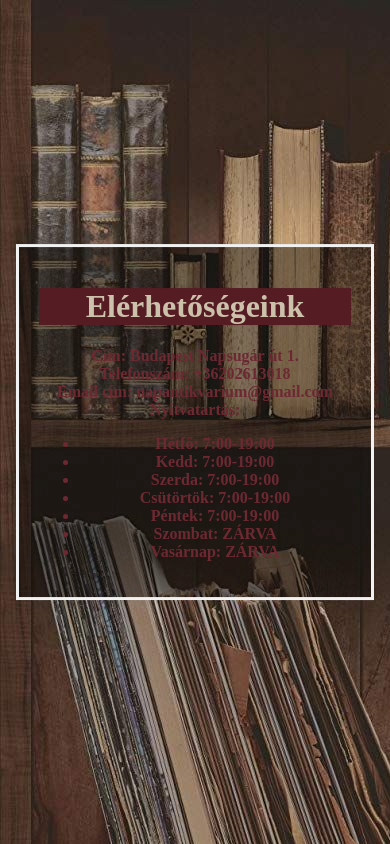
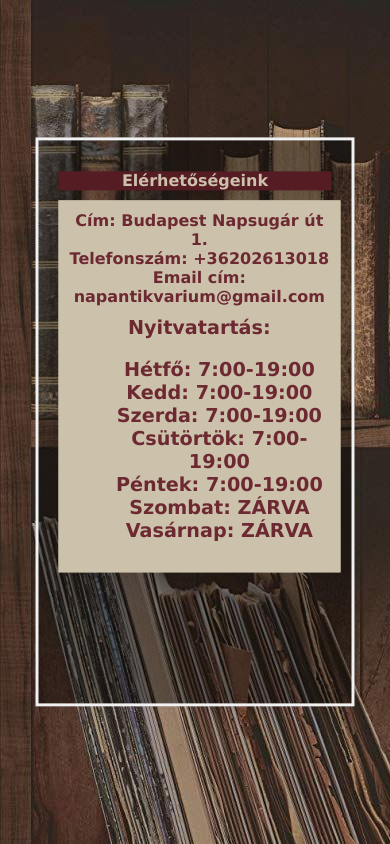
Before and after one commit to borbasb47/antikvariumProjekt, a PHP site: template 1017projekt/views/kapcsolat.html in a window 390 px wide. Run offline with PHP 8.4, Linux system fonts and the light colour scheme; the template is opened without the code that fills it, so the values that code supplies are empty.

Commit message:
Add files via upload

```diff
--- /dev/null
+++ b/1017projekt/public/egyeb.css
@@ -0,0 +1,42 @@
+body{
+    font-family: 'Lucida Sans', 'Lucida Sans Regular', 'Lucida Grande', 'Lucida Sans Unicode', Geneva, Verdana, sans-serif;
+    width: 80%;
+}
+
+#main{
+    margin-left: auto;
+    margin-right: auto;
+    justify-content: center;
+}
+
+#rolunk{
+    margin-top: 5%;
+    width: 70%;
+    text-align: justify;
+    margin-left: 12%;
+    margin-right: 12%;
+}
+#b img{
+    width: 100%;
+}
+
+#b{
+    width: 50%;
+    margin-left: 17%;
+    margin-right: 12%;
+    margin-bottom: 7%;
+    justify-content: center;
+  }
+
+
+  @media only screen and (max-width: 600px) {
+    #b{
+        width: 80%;
+        margin-left: 10%;
+        margin-right: 10%;
+    }
+    #rolunk{
+        margin-left: 15%;
+        margin-right: 5%;
+    }
+  }
--- a/1017projekt/public/kapcsolat.css
+++ b/1017projekt/public/kapcsolat.css
@@ -9,27 +9,32 @@
   }
 
 
-
-  table, td {
+  #main {
     border: 1px solid rgb(204, 193, 171);
     text-align: center;
-    border-spacing: 50px;
+    border-spacing: 10%;
     margin-left: auto;
     margin-right: auto;
     background-color: rgb(204, 193, 171);
     box-sizing: border-box;
-    font-family: 'Lucida Sans', 'Lucida Sans Regular', 'Lucida Grande', 'Lucida Sans Unicode', Geneva, Verdana, sans-serif;
+    display: flex;
+    flex-direction: row;
+    float: left;
+    flex-wrap: wrap;
+    row-gap: 10px;
+    column-gap: 10px;
+    justify-content: space-between;
+    vertical-align: middle;
+    width: fit-content;
+    align-content: center;
+    margin-left: 15%;
+    margin-right: 15%;
+    width: 100%;
   }
 
-  a{
-    color: #561C24;
-    text-decoration: none;
-
+  ul{
+    list-style-type: none;
   }
-  a:hover{
-    color: #6D2932;
-  }
-
 
   h1
   {
@@ -37,9 +42,9 @@
     text-align: center;
     color:  rgb(204, 193, 171);
   }
-
-  a{
-    color: #6D2932;
+  #nyitvatartas{
+    font-size: larger;
+    width: 100%;
   }
 
   .btext {
@@ -56,4 +61,34 @@
     width: 80%;
     padding: 20px;
     text-align: center;
+    width: 50%;
+    height: fit-content;
+    justify-content: center;
+
   }
+
+  @media only screen and (max-width: 600px){
+
+    body{
+      width: 100%;
+    }
+    #main{
+      position: absolute;
+      flex-direction: column;
+      display: flex;
+      align-items: center;
+      justify-content: center;
+      margin-left: 5%;
+      margin-right: 10%;
+      padding: 3%;
+      width: 90%;
+
+    }
+    h1{
+      font-size:medium;
+    }
+    .btext{
+      height: 62%;
+      width: 70%;
+    }
+  }
--- a/1017projekt/public/menu.css
+++ b/1017projekt/public/menu.css
@@ -97,9 +97,3 @@
         z-index: 1000;
     }
   }
-
-  #b{
-    width: 50%;
-    margin-left: auto;
-    margin-right: auto;
-  }
```
Also changed, not shown: 1017projekt/public/cimlap.css (+19 -4 lines), 1017projekt/public/felhasznalo.css (+16 -4 lines), 1017projekt/public/regisztracio.css (+20 -7 lines), 1017projekt/public/termek.css (+20 -8 lines).
